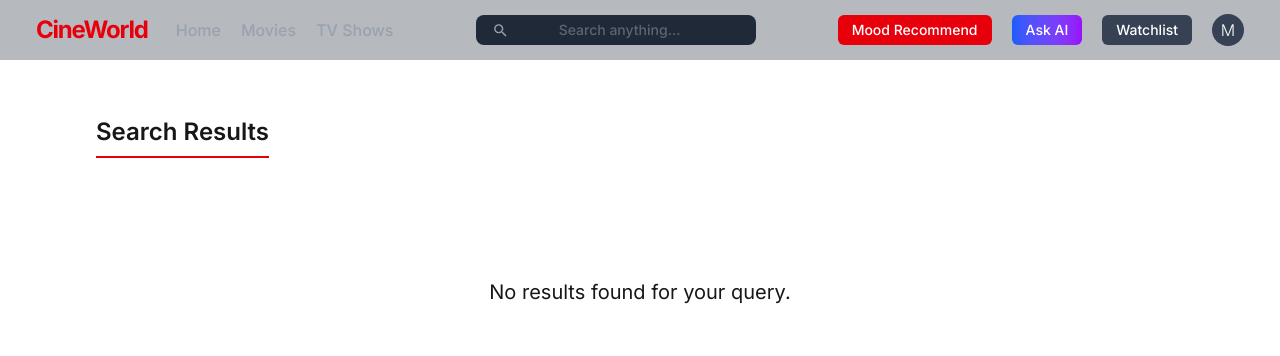
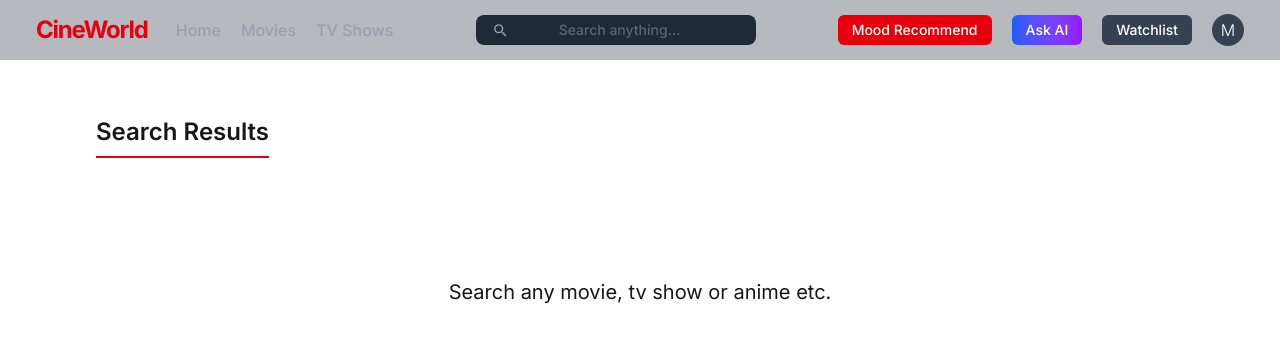
Before and after one commit to divasgt/cineworld, a Next.js app: page /search in a window 1280 px wide. Shown: the top 356 px of the page. Built offline with nearby package versions, Linux system fonts and the light colour scheme.

Commit message:
Added a text to display when no search query

```diff
--- a/src/app/globals.css
+++ b/src/app/globals.css
@@ -26,27 +26,7 @@ body {
 }
 
 /* Shimmer animation */
-/* From https://www.perplexity.ai/browser/invite-ga , https://pplx-next-static-public.perplexity.ai/_spa-aux/assets/index-OD9rz7ah.css*/
-/* .shimmer {
-  animation-name: shimmer;
-  animation-iteration-count: infinite;
-  -webkit-mask-image: linear-gradient(-70deg, black 50%, #0005, black 65%);
-  mask-image: linear-gradient(-70deg, #000 50%, #0005, #000 65%);
-  -webkit-mask-size: 300% 100%;
-  mask-size: 300% 100%;
-  -webkit-mask-repeat: no-repeat;
-  mask-repeat: no-repeat;
-  -webkit-mask-position: right;
-  mask-position: right;
-}
-
-@keyframes shimmer {
-  to {
-    -webkit-mask-position: left;
-    mask-position: left;
-  }
-} */
-
+/* Seen from https://www.perplexity.ai/browser/invite-ga , https://pplx-next-static-public.perplexity.ai/_spa-aux/assets/index-OD9rz7ah.css*/
 
 /* Generic Shimmer Animation */
 .shimmer {
@@ -55,7 +35,7 @@ body {
   background: linear-gradient(
     120deg,
     #ededed 30%,
-    #585858 45%,
+    #393939 45%,
     #ededed 60%
   );
   background-size: 200% 100%;
--- a/src/app/search/page.jsx
+++ b/src/app/search/page.jsx
@@ -48,8 +48,10 @@ export default function SearchPage() {
             ))
           }
         </MediaContainer>
-        :
-        <div className="loading mt-24 grid-span text-center text-xl">No results found for your query.</div>
+        : (query && searchResults.length===0) ?
+          <div className="mt-24 grid-span text-center text-xl">No results found for your query.</div>
+          :
+          <div className="mt-24 grid-span text-center text-xl">Search any movie, tv show or anime etc.</div>
     }
   </main>
   )
@@ -57,6 +59,6 @@ export default function SearchPage() {
 
 function Loading() {
   return (
-  <div className="loading mt-24 animate-pulse text-center text-xl">Searching...</div>
+  <div className="loading mt-24 shimmer text-center font-semibold text-xl">Searching...</div>
   )
 }
```
